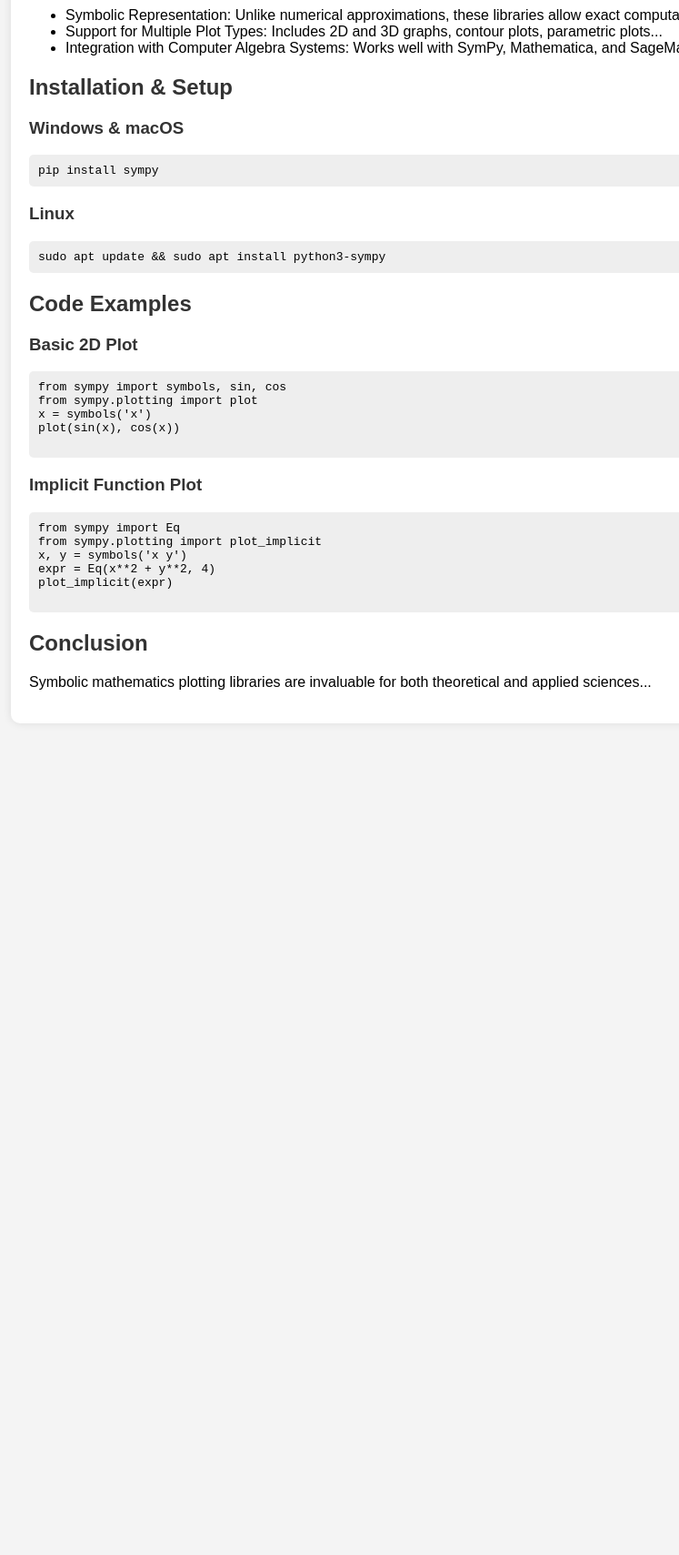
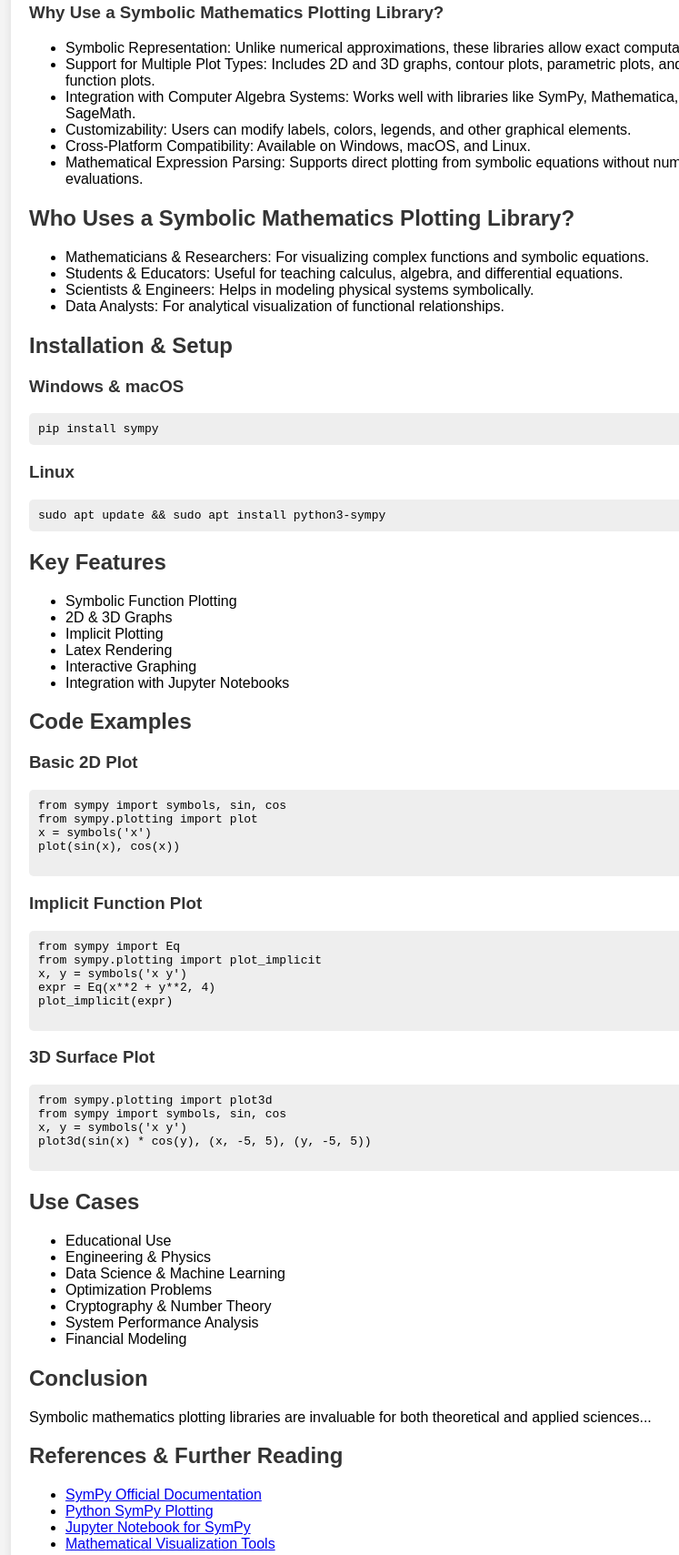
Before and after one commit to AfeefAhsan/symbolic-math-plotting-blog, a plain HTML site: page index.html in a window 1280 px wide. Shown: the part 333-2042 px from the top of the page at 91% size, without its empty margins (208-955 px from the left). Before the commit the page ends 1148 px from the top, so only its background shows below. Drawn offline with Linux system fonts and the light colour scheme.

Commit message:
Update index.html

```diff
--- a/index.html
+++ b/index.html
@@ -36,13 +36,24 @@
 
         <h2>Introduction</h2>
         <h3>What is a Symbolic Mathematics Plotting Library?</h3>
-        <p>A symbolic mathematics plotting library is a powerful tool that enables users to visualize mathematical expressions...</p>
+        <p>A symbolic mathematics plotting library is a powerful tool that enables users to visualize mathematical expressions, functions, and equations symbolically. Unlike numerical plotting tools, these libraries operate on symbolic representations, allowing exact computations and visually intuitive graphing of mathematical expressions.</p>
 
         <h3>Why Use a Symbolic Mathematics Plotting Library?</h3>
         <ul>
             <li>Symbolic Representation: Unlike numerical approximations, these libraries allow exact computations.</li>
-            <li>Support for Multiple Plot Types: Includes 2D and 3D graphs, contour plots, parametric plots...</li>
-            <li>Integration with Computer Algebra Systems: Works well with SymPy, Mathematica, and SageMath.</li>
+            <li>Support for Multiple Plot Types: Includes 2D and 3D graphs, contour plots, parametric plots, and implicit function plots.</li>
+            <li>Integration with Computer Algebra Systems: Works well with libraries like SymPy, Mathematica, and SageMath.</li>
+            <li>Customizability: Users can modify labels, colors, legends, and other graphical elements.</li>
+            <li>Cross-Platform Compatibility: Available on Windows, macOS, and Linux.</li>
+            <li>Mathematical Expression Parsing: Supports direct plotting from symbolic equations without numerical evaluations.</li>
+        </ul>
+
+        <h2>Who Uses a Symbolic Mathematics Plotting Library?</h2>
+        <ul>
+            <li>Mathematicians & Researchers: For visualizing complex functions and symbolic equations.</li>
+            <li>Students & Educators: Useful for teaching calculus, algebra, and differential equations.</li>
+            <li>Scientists & Engineers: Helps in modeling physical systems symbolically.</li>
+            <li>Data Analysts: For analytical visualization of functional relationships.</li>
         </ul>
 
         <h2>Installation & Setup</h2>
@@ -51,6 +62,16 @@
 
         <h3>Linux</h3>
         <pre>sudo apt update && sudo apt install python3-sympy</pre>
+
+        <h2>Key Features</h2>
+        <ul>
+            <li>Symbolic Function Plotting</li>
+            <li>2D & 3D Graphs</li>
+            <li>Implicit Plotting</li>
+            <li>Latex Rendering</li>
+            <li>Interactive Graphing</li>
+            <li>Integration with Jupyter Notebooks</li>
+        </ul>
 
         <h2>Code Examples</h2>
         <h3>Basic 2D Plot</h3>
@@ -70,8 +91,35 @@ expr = Eq(x**2 + y**2, 4)
 plot_implicit(expr)
         </pre>
 
+        <h3>3D Surface Plot</h3>
+        <pre>
+from sympy.plotting import plot3d
+from sympy import symbols, sin, cos
+x, y = symbols('x y')
+plot3d(sin(x) * cos(y), (x, -5, 5), (y, -5, 5))
+        </pre>
+
+        <h2>Use Cases</h2>
+        <ul>
+            <li>Educational Use</li>
+            <li>Engineering & Physics</li>
+            <li>Data Science & Machine Learning</li>
+            <li>Optimization Problems</li>
+            <li>Cryptography & Number Theory</li>
+            <li>System Performance Analysis</li>
+            <li>Financial Modeling</li>
+        </ul>
+
         <h2>Conclusion</h2>
         <p>Symbolic mathematics plotting libraries are invaluable for both theoretical and applied sciences...</p>
+
+        <h2>References & Further Reading</h2>
+        <ul>
+            <li><a href="https://docs.sympy.org/latest/index.html">SymPy Official Documentation</a></li>
+            <li><a href="https://docs.sympy.org/latest/modules/plotting.html">Python SymPy Plotting</a></li>
+            <li><a href="https://jupyter.org/">Jupyter Notebook for SymPy</a></li>
+            <li><a href="https://www.sagemath.org/">Mathematical Visualization Tools</a></li>
+        </ul>
     </div>
 </body>
 </html>
```
